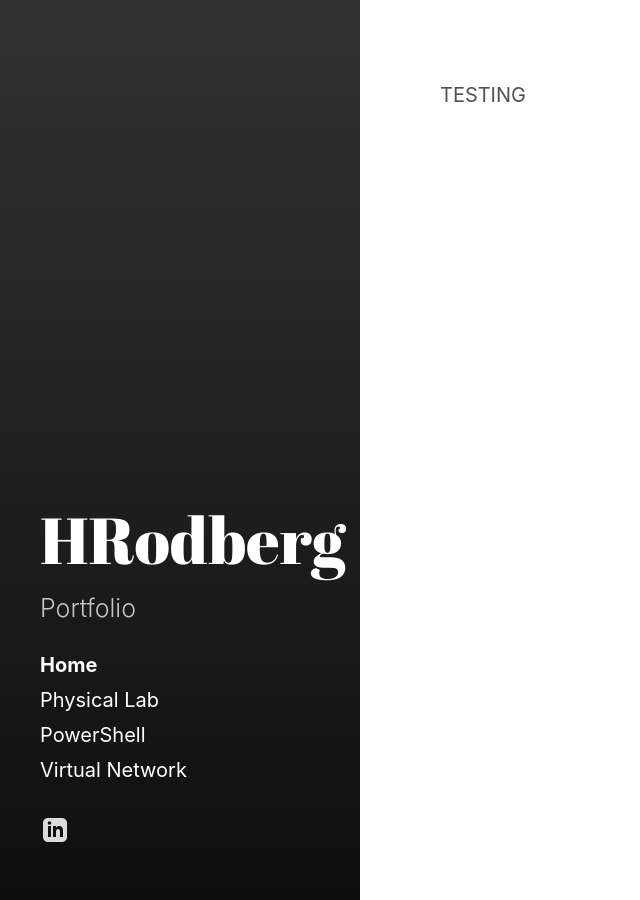
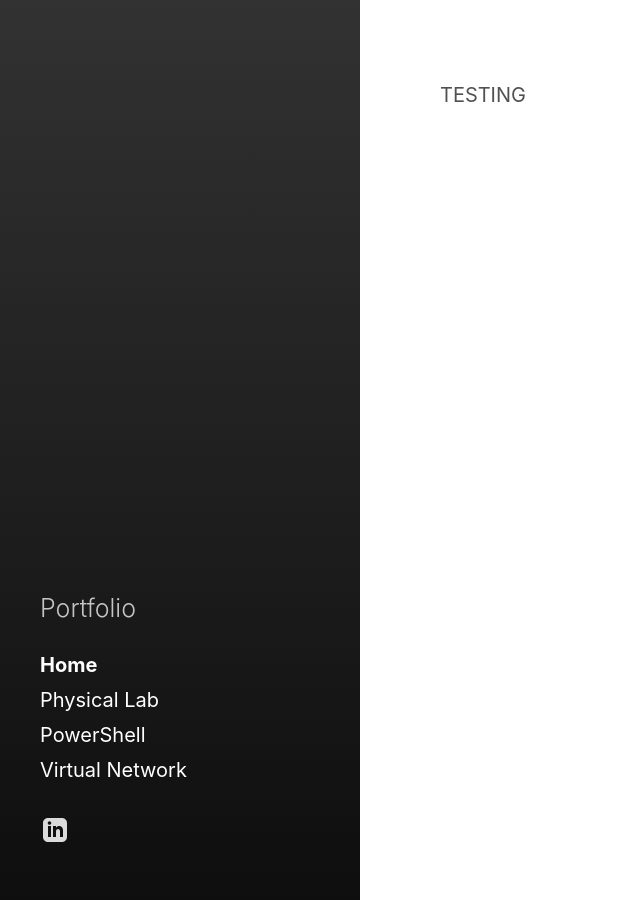
Before and after one commit to HRodberg/HRodberg.github.io, a Jekyll site: the page built from index.html, in a window 1280 px wide. Shown: the whole page, without its empty margins (0-640 px from the left). Built offline with Jekyll 4.4.1, drawn with Linux system fonts in a browser that asks for light colours; the list of posts is cut into pages by our own code.

Commit message:
Update sidebar.html

```diff
--- a/_includes/sidebar.html
+++ b/_includes/sidebar.html
@@ -1,10 +1,5 @@
 <div id="sidebar">
   <header>
-    <{% if page.layout == "index" %}h1{% else %}div{% endif %} class="site-title">
-      <a>
-        {{ site.title }}
-      </a>
-    </{% if page.layout == "index" %}h1{% else %}div{% endif %}>
     <p class="lead">{{ site.description }}</p>
   </header>
   {% include sidebar-nav-links.html %}
```
